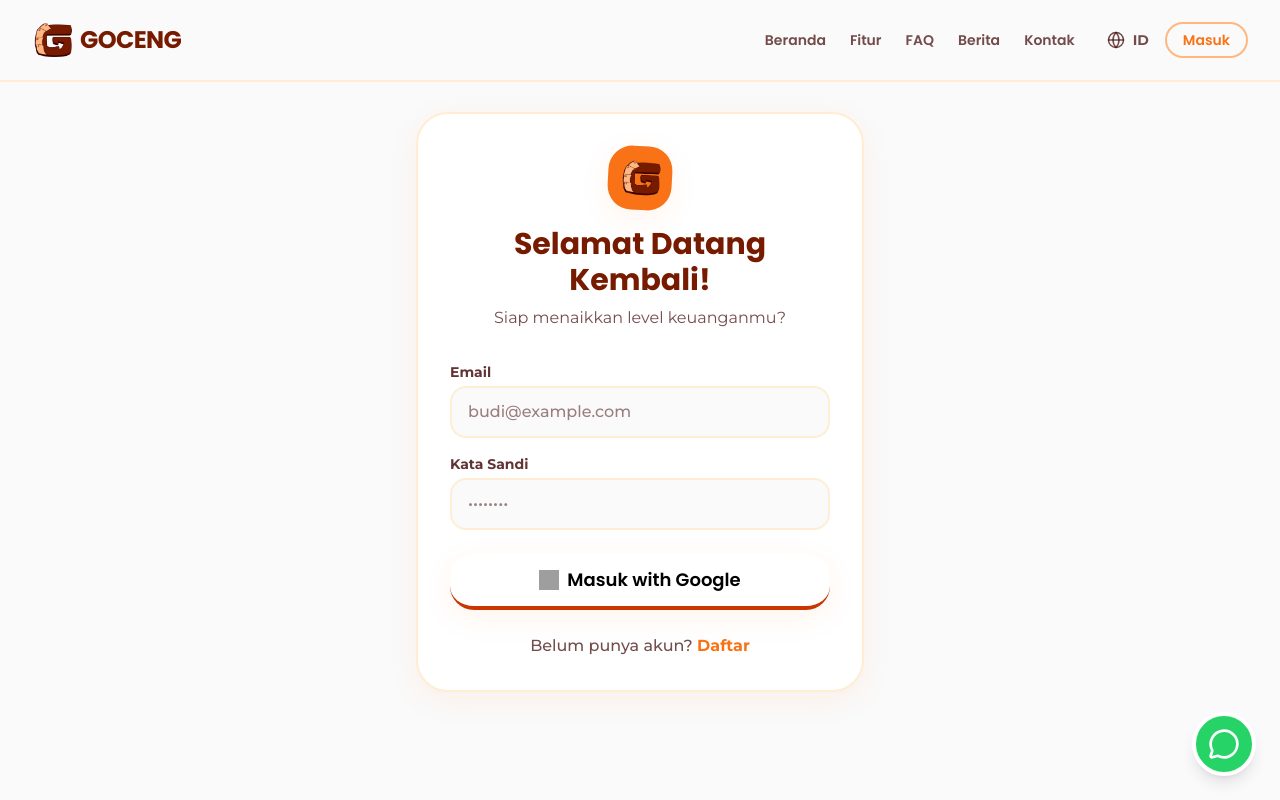
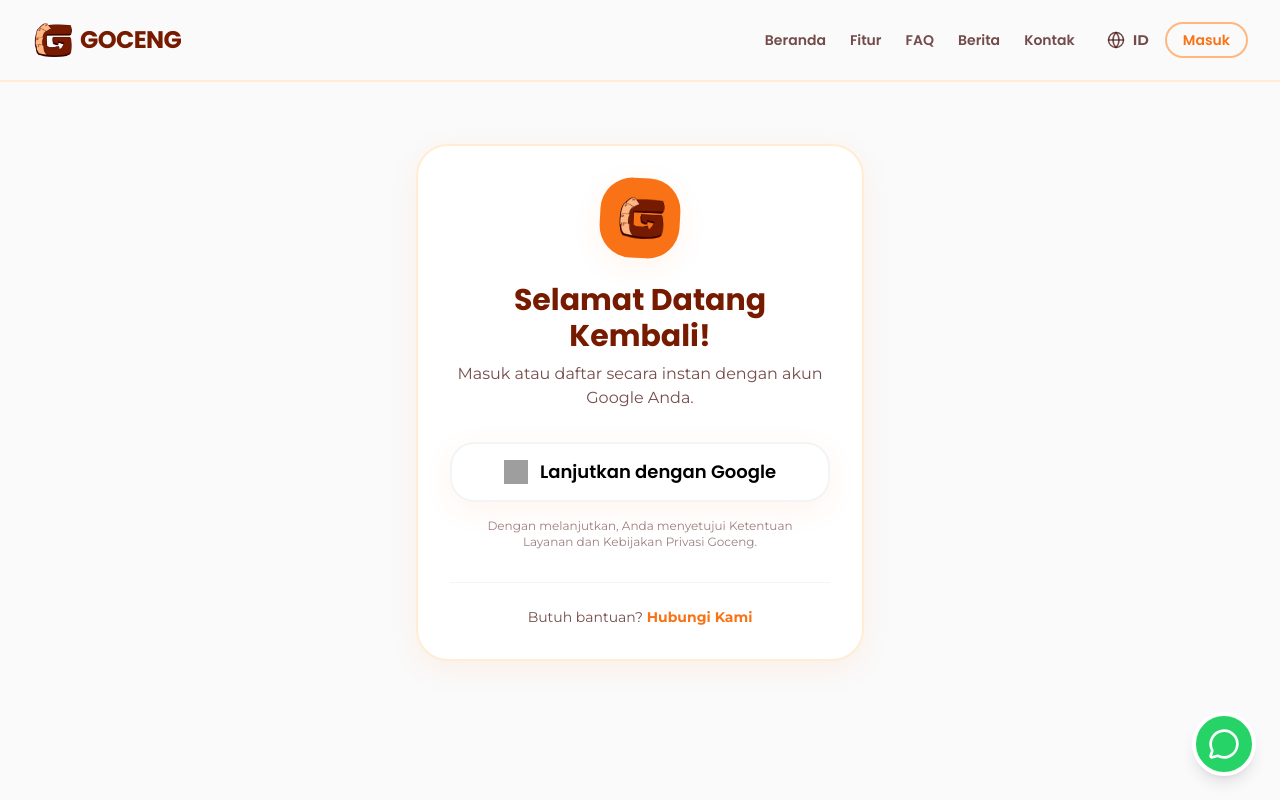
Before and after one commit to dianggraaeni/goceng-frontend, a React (Vite) app: page /login in a window 1280 px wide. Built offline with nearby package versions, Linux system fonts and the light colour scheme; grey boxes are pictures that could not be loaded.

Commit message:
fix login register

```diff
--- a/src/App.tsx
+++ b/src/App.tsx
@@ -8,7 +8,7 @@ import { Dashboard } from './pages/Dashboard';
 import { Chat } from './pages/Chat';
 import { Report } from './pages/Report';
 import { Login } from './pages/Login';
-import { Register } from './pages/Register';
+
 import { ProtectedRoute } from './components/ProtectedRoute';
 
 export default function App() {
@@ -20,7 +20,6 @@ export default function App() {
             <Route path="/" element={<Layout />}>
               <Route index element={<Landing />} />
               <Route path="login" element={<Login />} />
-              <Route path="register" element={<Register />} />
 
               {/* Protected Routes */}
               <Route path="dashboard" element={
--- a/src/pages/Login.tsx
+++ b/src/pages/Login.tsx
@@ -1,88 +1,65 @@
 import React from 'react';
 import { useLanguage } from '@/contexts/LanguageContext';
-import { useAuth } from '@/contexts/AuthContext';
 import { Card } from '@/components/ui/Card';
 import { Button } from '@/components/ui/Button';
 import { motion } from 'motion/react';
-import { Link, useNavigate, useLocation } from 'react-router-dom';
-import { Wallet } from 'lucide-react';
+import { Link } from 'react-router-dom';
 
 export const Login = () => {
   const { t } = useLanguage();
-  const { login } = useAuth();
-  const navigate = useNavigate();
-  const location = useLocation();
 
-  const from = location.state?.from?.pathname || "/dashboard";
-
-  const handleLogin = (e: React.FormEvent) => {
-    e.preventDefault();
-    // Redirect to backend OAuth route which forwards to Google Consent Screen
+  const handleGoogleAuth = () => {
+    // Langsung arahkan ke backend OAuth
     window.location.href = "http://localhost:3001/v1/auth/google";
   };
 
   return (
-    <div className="min-h-[80vh] flex items-center justify-center">
+    <div className="min-h-[80vh] flex items-center justify-center px-4">
       <motion.div
         initial={{ opacity: 0, y: 20 }}
         animate={{ opacity: 1, y: 0 }}
         className="w-full max-w-md"
       >
-        <Card className="p-8">
+        <Card className="p-8 text-center">
           <div className="flex flex-col items-center mb-8">
-
-            {/* LOGO DIGANTI DI SINI */}
-            <div className="w-16 h-16 bg-primary rounded-2xl flex items-center justify-center shadow-soft transform rotate-3 mb-4 overflow-hidden">
+            {/* LOGO */}
+            <div className="w-20 h-20 bg-primary rounded-3xl flex items-center justify-center shadow-soft transform rotate-3 mb-6 overflow-hidden">
               <img
                 src="/logo.png"
-                alt="Logo"
-                className="w-10 h-10 object-contain"
+                alt="Logo Goceng"
+                className="w-12 h-12 object-contain"
               />
             </div>
 
-            <h2 className="text-3xl text-accent text-center">{t('welcomeBack')}</h2>
-            <p className="text-text/70 mt-2 text-center">{t('readyToLevelUp')}</p>
+            <h2 className="text-3xl font-bold text-accent mb-2">
+              {t('welcomeBack')}
+            </h2>
+            <p className="text-text/70">
+              Masuk atau daftar secara instan dengan akun Google Anda.
+            </p>
           </div>
 
-          <form className="space-y-4" onSubmit={handleLogin}>
-            <div>
-              <label className="block text-sm font-bold text-text/80 mb-1">
-                {t('email')}
-              </label>
-              <input
-                type="email"
-                className="w-full bg-background border-2 border-orange-100 rounded-xl px-4 py-3 focus:outline-none focus:border-primary font-medium transition-colors"
-                placeholder="budi@example.com"
-                required
+          <div className="space-y-4">
+            <Button
+              className="w-full py-7 text-lg bg-white border-2 border-gray-100 hover:border-primary text-black hover:bg-gray-50 flex items-center justify-center gap-3 shadow-sm transition-all"
+              onClick={handleGoogleAuth}
+            >
+              <img
+                src="https://www.svgrepo.com/show/475656/google-color.svg"
+                alt="Google"
+                className="w-6 h-6"
               />
-            </div>
-            <div>
-              <label className="block text-sm font-bold text-text/80 mb-1">
-                {t('password')}
-              </label>
-              <input
-                type="password"
-                className="w-full bg-background border-2 border-orange-100 rounded-xl px-4 py-3 focus:outline-none focus:border-primary font-medium transition-colors"
-                placeholder="••••••••"
-                required
-              />
-            </div>
+              Lanjutkan dengan Google
+            </Button>
 
-            <Button className="w-full mt-6 bg-white text-black hover:bg-gray-100 flex items-center justify-center gap-2" size="lg" type="button" onClick={handleLogin}>
-              <img src="https://www.svgrepo.com/show/475656/google-color.svg" alt="Google" className="w-5 h-5" />
-              {t('login')} with Google
-            </Button>
-          </form>
+            <p className="text-xs text-text/50 px-4">
+              Dengan melanjutkan, Anda menyetujui Ketentuan Layanan dan Kebijakan Privasi Goceng.
+            </p>
+          </div>
 
-          <div className="mt-6 text-center">
-            <p className="text-text/70 font-medium">
-              {t('dontHaveAccount')}{' '}
-              <Link
-                to="/register"
-                className="text-primary font-bold hover:underline"
-              >
-                {t('register')}
-              </Link>
+          <div className="mt-8 pt-6 border-t border-gray-100">
+            <p className="text-sm text-text/70">
+              Butuh bantuan? <Link to="/contact" className="text-primary font-bold">Hubungi Kami</Link>
             </p>
           </div>
         </Card>
--- a/src/pages/Register.tsx
+++ /dev/null
@@ -1,96 +0,0 @@
-import React from 'react';
-import { useLanguage } from '@/contexts/LanguageContext';
-import { useAuth } from '@/contexts/AuthContext';
-import { Card } from '@/components/ui/Card';
-import { Button } from '@/components/ui/Button';
-import { motion } from 'motion/react';
-import { Link, useNavigate } from 'react-router-dom';
-import { Wallet } from 'lucide-react';
-
-export const Register = () => {
-  const { t } = useLanguage();
-  const { login } = useAuth();
-  const navigate = useNavigate();
-
-  const handleRegister = (e: React.FormEvent) => {
-    e.preventDefault();
-    login(); // Automatically log in after registration
-    navigate('/dashboard', { replace: true });
-  };
-
-  return (
-    <div className="min-h-[80vh] flex items-center justify-center">
-      <motion.div
-        initial={{ opacity: 0, y: 20 }}
-        animate={{ opacity: 1, y: 0 }}
-        className="w-full max-w-md"
-      >
-        <Card className="p-8">
-          <div className="flex flex-col items-center mb-8">
-
-            {/* LOGO DIGANTI DI SINI */}
-            <div className="w-16 h-16 bg-primary rounded-2xl flex items-center justify-center shadow-soft transform -rotate-3 mb-4 overflow-hidden">
-              <img
-                src="/logo.png"
-                alt="Logo"
-                className="w-10 h-10 object-contain"
-              />
-            </div>
-
-            <h2 className="text-3xl text-accent text-center">{t('joinGoceng')}</h2>
-            <p className="text-text/70 mt-2 text-center">{t('joinDesc')}</p>
-          </div>
-
-          <form className="space-y-4" onSubmit={handleRegister}>
-            <div>
-              <label className="block text-sm font-bold text-text/80 mb-1">
-                {t('name')}
-              </label>
-              <input
-                type="text"
-                className="w-full bg-background border-2 border-orange-100 rounded-xl px-4 py-3 focus:outline-none focus:border-primary font-medium transition-colors"
-                placeholder="Budi Santoso"
-                required
-              />
-            </div>
-            <div>
-              <label className="block text-sm font-bold text-text/80 mb-1">
-                {t('email')}
-              </label>
-              <input
-                type="email"
-                className="w-full bg-background border-2 border-orange-100 rounded-xl px-4 py-3 focus:outline-none focus:border-primary font-medium transition-colors"
-                placeholder="budi@example.com"
-                required
-              />
-            </div>
-            <div>
-              <label className="block text-sm font-bold text-text/80 mb-1">
-                {t('password')}
-              </label>
-              <input
-                type="password"
-                className="w-full bg-background border-2 border-orange-100 rounded-xl px-4 py-3 focus:outline-none focus:border-primary font-medium transition-colors"
-                placeholder="••••••••"
-                required
-              />
-            </div>
-
-            <Button className="w-full mt-6" size="lg" type="submit">
-              {t('register')}
-            </Button>
-          </form>
-
-          <div className="mt-6 text-center">
-            <p className="text-text/70 font-medium">
-              {t('alreadyHaveAccount')}{' '}
-              <Link to="/login" className="text-primary font-bold hover:underline">
-                {t('login')}
-              </Link>
-            </p>
-          </div>
-        </Card>
-      </motion.div>
-    </div>
-  );
-};
```
Also changed, not shown: 1 other file (tests, documents, lock files or other folders).
